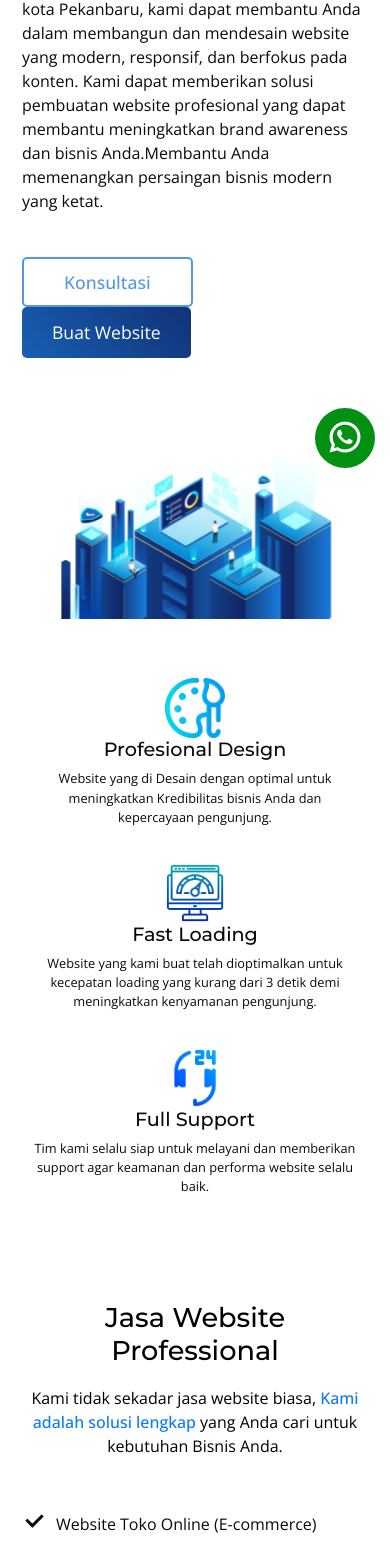
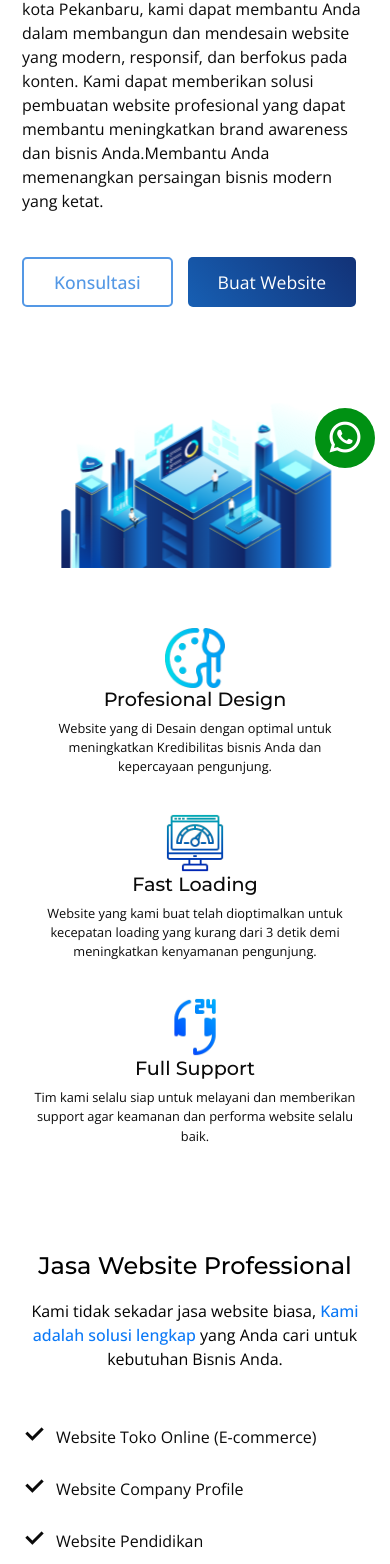
Before and after one commit to elrudqadhafi/digiwebcreative, a React (Vite) app: page / in a window 390 px wide. Shown: the part 361-1925 px from the top of the page. Built offline with nearby package versions, Linux system fonts and the light colour scheme.

Commit message:
'responsive'

```diff
--- a/index.html
+++ b/index.html
@@ -26,7 +26,7 @@
 
     <link rel="icon" href="logoatas.png" />
 
-    <title>Web Pro Tech</title>
+    <title>Digi Web Crative</title>
   </head>
   <body>
     <div id="root"></div>
--- a/src/styles/global.css
+++ b/src/styles/global.css
@@ -348,13 +348,23 @@ body {
   }
 }
 
+@media screen and (max-width: 400px) {
+  .homepage .header-box .konsultasi {
+    padding: 10px 30px;
+  }
+
+  .homepage .header-box .create {
+    padding: 12px 30px;
+  }
+}
+
 @media screen and (max-width: 365px) {
   .homepage .header-box .konsultasi {
-    padding: 10px 30px;
+    padding: 10px 25px;
   }
 
   .homepage .header-box .create {
-    padding: 12px 30px;
+    padding: 12px 25px;
   }
 }
 
@@ -846,6 +856,18 @@ body {
   }
 }
 
+@media screen and (max-width: 391px) {
+  .homepage .penjelasan-empat .row:nth-child(1) h3 {
+    font-size: 1.5rem;
+  }
+}
+
+@media screen and (max-width: 365px) {
+  .homepage .penjelasan-empat .row:nth-child(1) h3 {
+    font-size: 1.5rem;
+  }
+}
+
 /* STYLE HOMEPAGE PENJELASAN */
 
 /* STYLE HOMEPAGE LAYANAN-KAMI */
```
